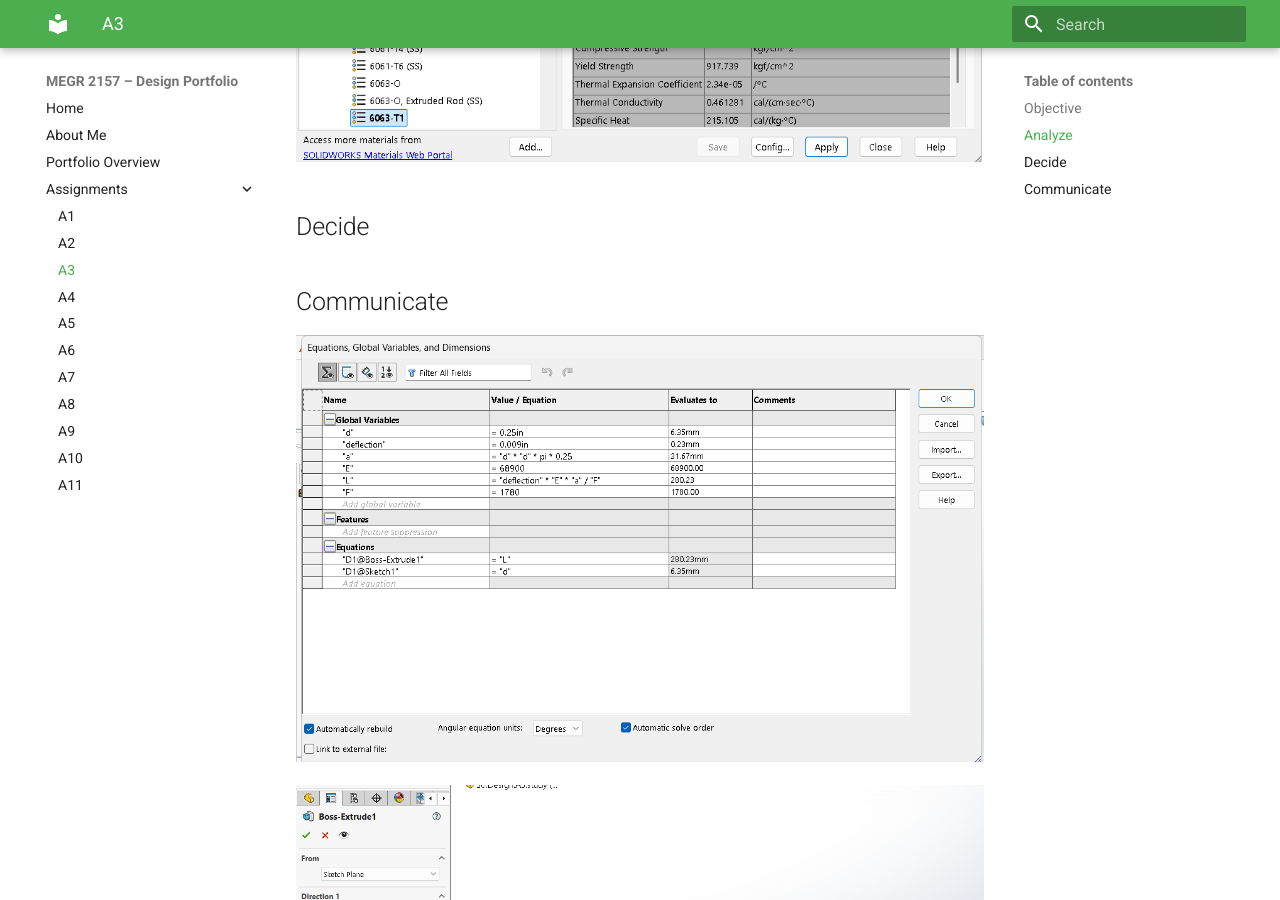
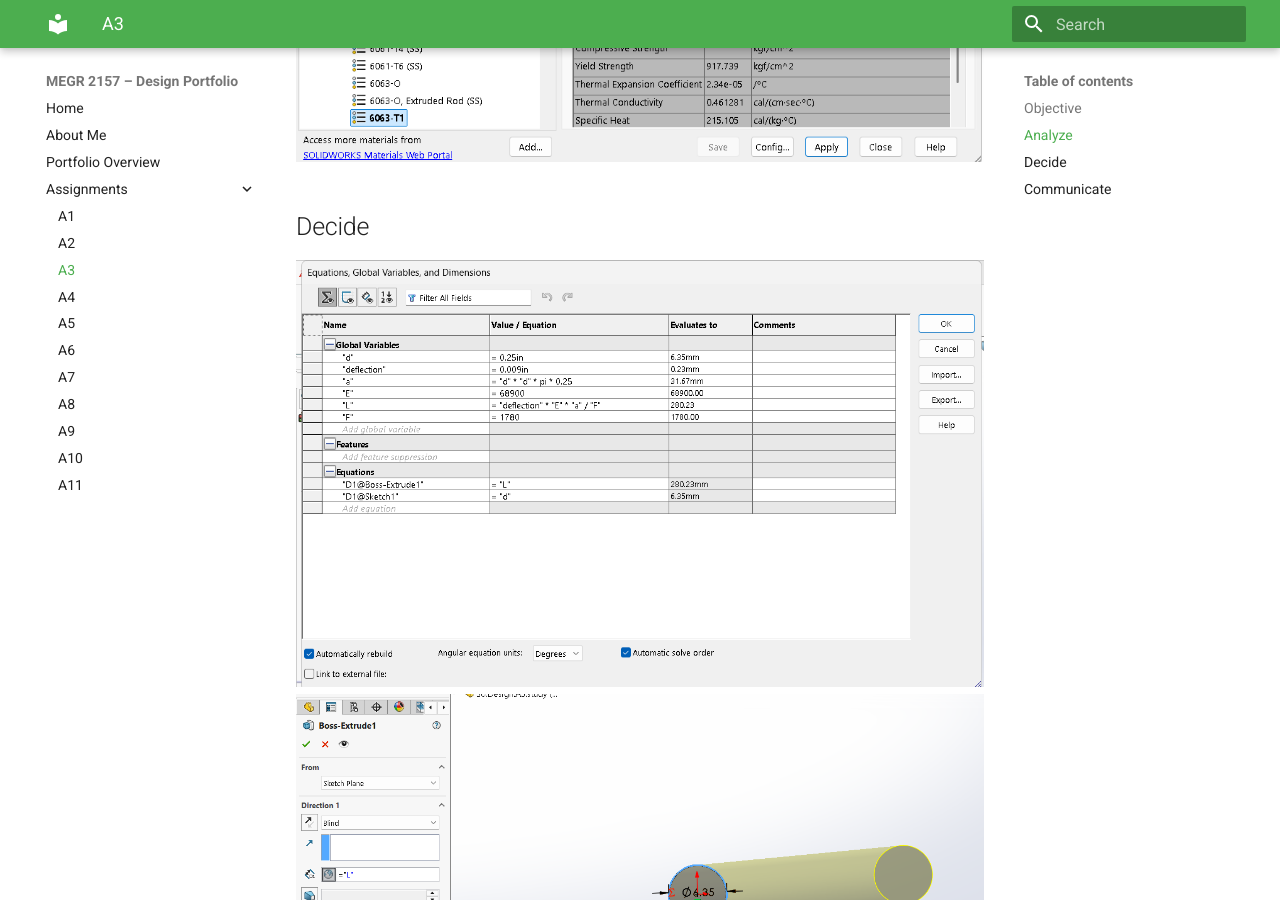
Before and after one commit to Taylor-Rockefeller-Portfolio/megr2157-portfolio, an MkDocs documentation site: the page built from docs/assignments/A03/index.md, in a window 1280 px wide and 900 px high, scrolled down 2097 px. Built offline with MkDocs 1.6.1 and Material for MkDocs 9.7.7, drawn with Linux system fonts in a browser that asks for light colours.

Commit message:
Reorganize sections and add images in index.md
Moved the 'Communicate' section to a new position and added relevant images.

```diff
--- a/docs/assignments/A03/index.md
+++ b/docs/assignments/A03/index.md
@@ -9,18 +9,12 @@
 ![](screenshot9.png)
 
 ## Decide
+![](screenshot5.png)
+![](screenshot10.png)
 
 
 ## Communicate
 
-
-![](screenshot5.png)
-
-
-![](screenshot10.png)
-
-
-
 ![](screenshot2.png)
 ![](screenshot3.png)
 ![](screenshot4.png)
```
